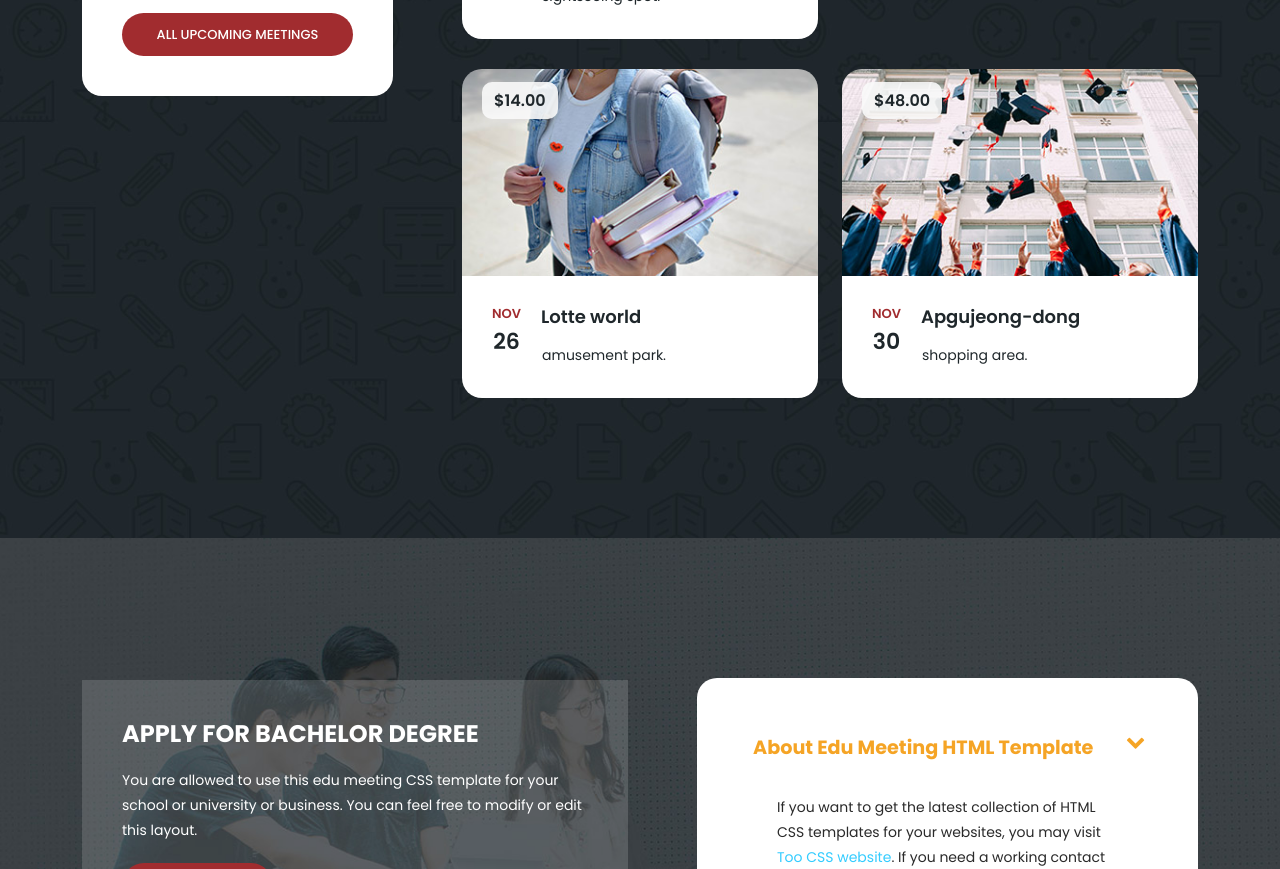
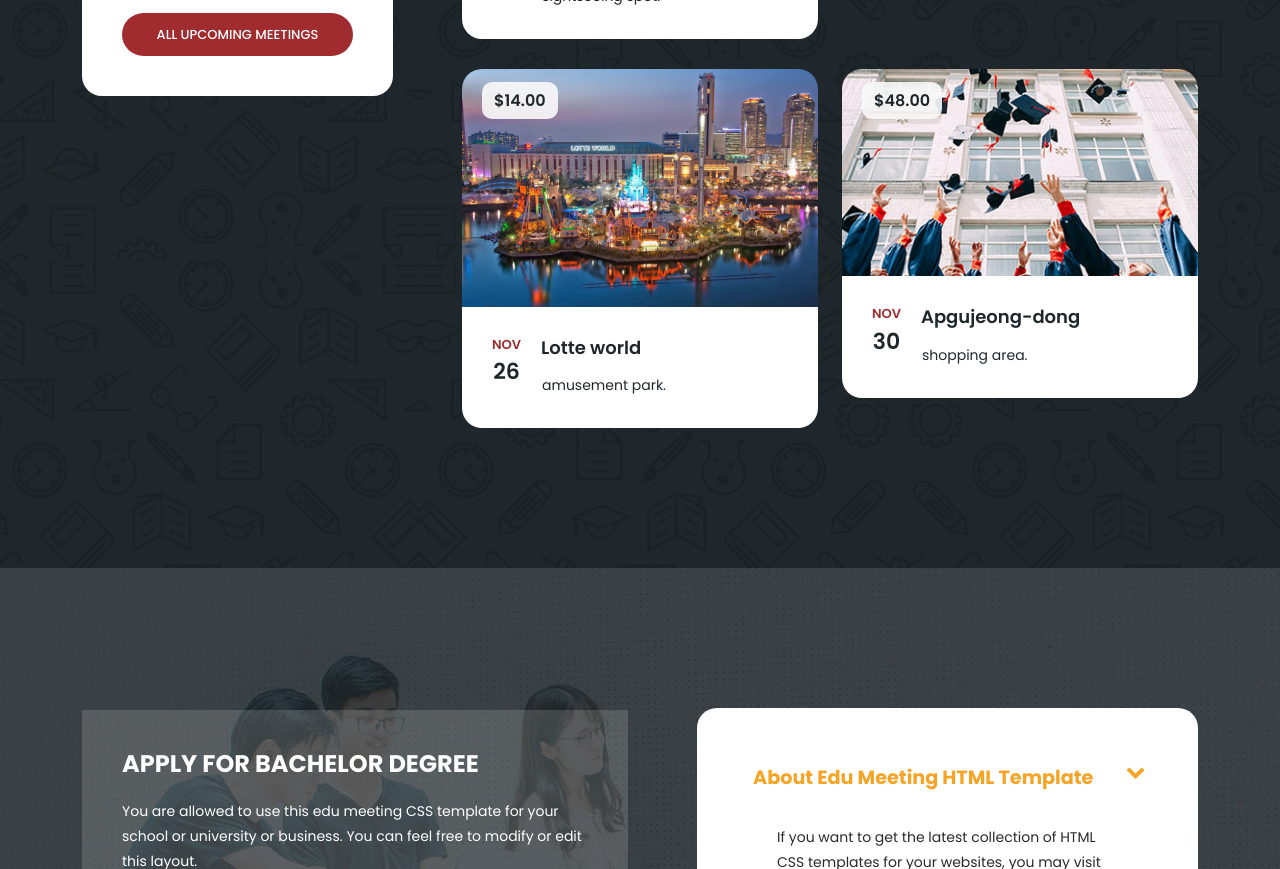
Before and after one commit to swunana/web, a plain HTML site: page index.html in a window 1280 px wide. Shown: the part 1523-2392 px from the top of the page. Drawn offline with nearby package versions, Linux system fonts and the light colour scheme.

Commit message:
Update index.html

```diff
--- a/index.html
+++ b/index.html
@@ -243,7 +243,7 @@ https://templatemo.com/tm-569-edu-meeting
                   <div class="price">
                     <span>$14.00</span>
                   </div>
-                  <a href="meeting-details.html"><img src="assets/images/meeting-03.jpg" alt="Higher Education"></a>
+                  <a href="meeting-details.html"><img src="assets/images/ロッテワールド.jpg" alt="Higher Education"></a>
                 </div>
                 <div class="down-content">
                   <div class="date">
```
